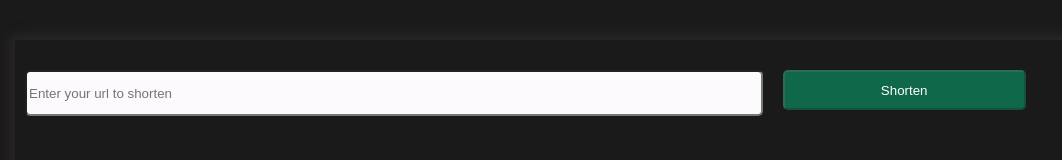
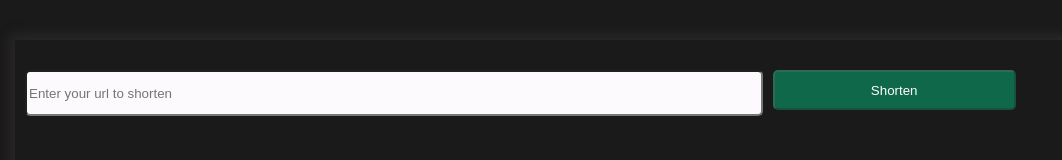
Before and after one commit to Deblina-create/Shortify, a React (Create React App) app: page / in a window 1280 px wide. Shown: the part 157-317 px from the top of the page, without its empty margins (0-1062 px from the left). Built offline with nearby package versions, Linux system fonts and the light colour scheme; no server answers.

Commit message:
minor style changes

```diff
--- a/src/components/shortened/Shortened.scss
+++ b/src/components/shortened/Shortened.scss
@@ -44,7 +44,7 @@
 
 }
     .copybtn {
-        width: 100px;
+        width: 80px;
         height: 40px;
         border-radius: 5px;
     }
--- a/src/components/shortener/Shortener.scss
+++ b/src/components/shortener/Shortener.scss
@@ -27,7 +27,7 @@
     }
     .shortenbtn {
         border-radius: 5px;
-        margin-left: 20px;
+        margin-left: 10px;
         height: 40px;
         width: 20%;
         &:hover {
```
